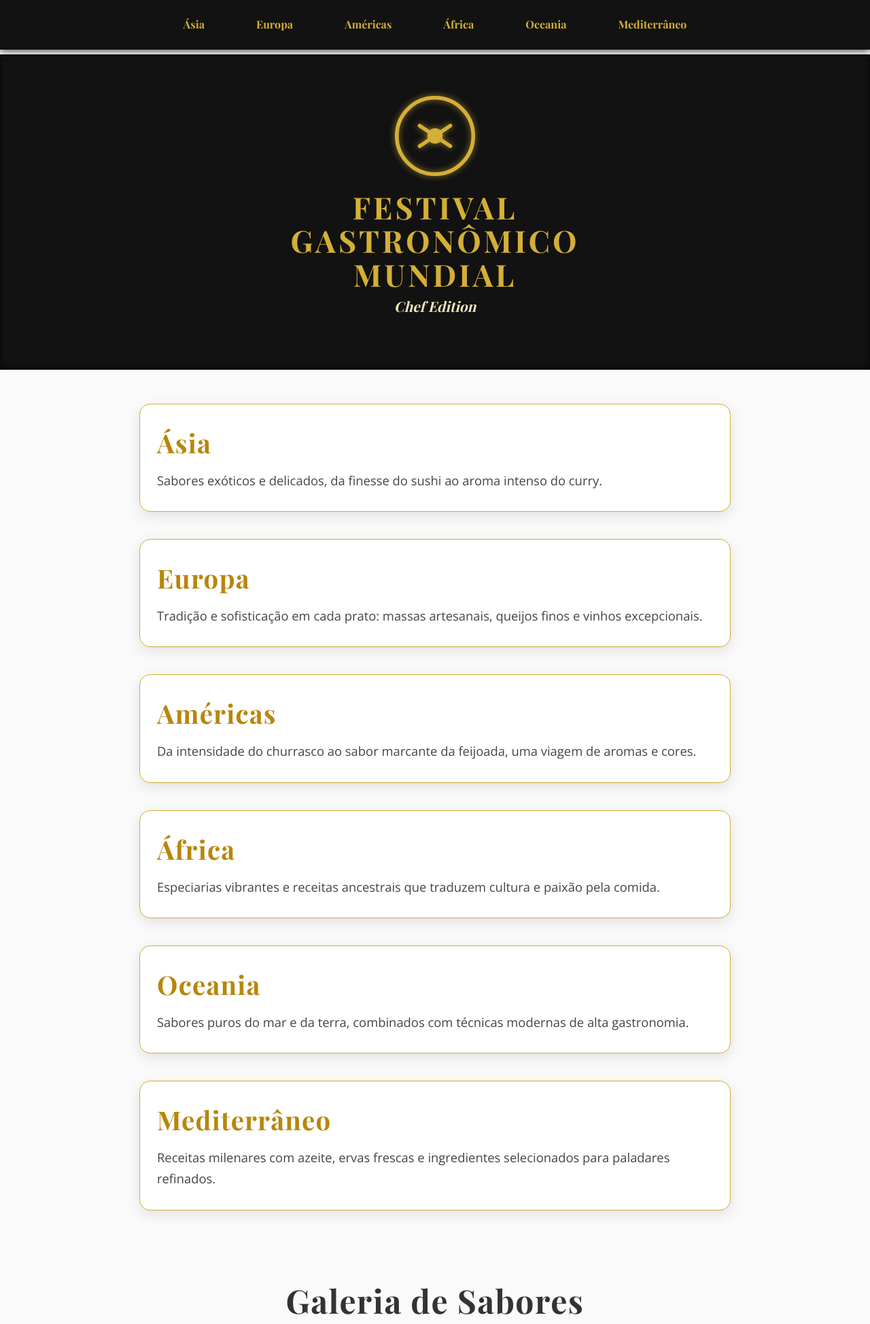
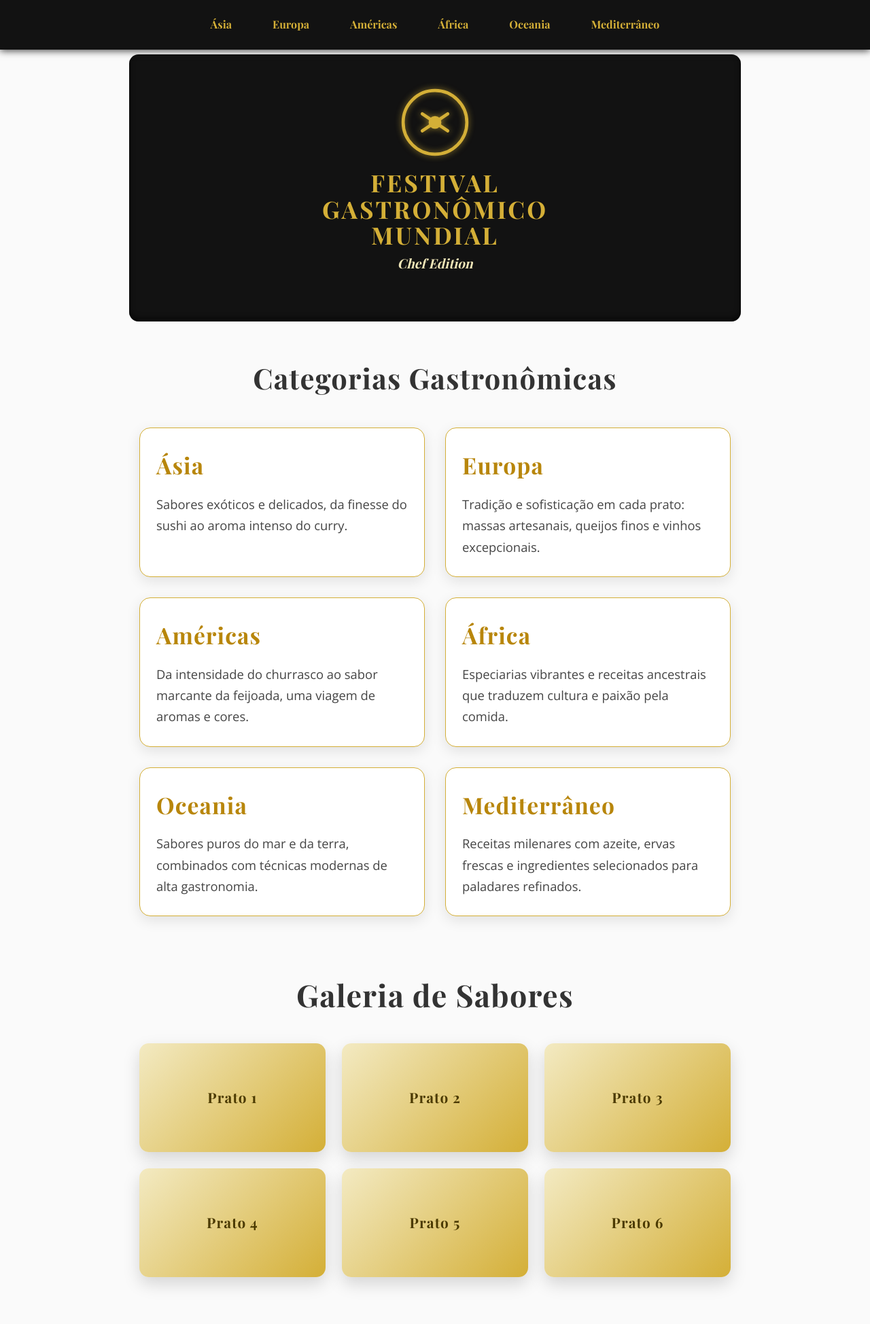
Before and after one commit to Henry-star-dev/traineee, a plain HTML site: page index.html in a window 1280 px wide. Shown: the top 1948 px of the page at 68% size. Drawn offline with nearby package versions, Linux system fonts and the light colour scheme.

Commit message:
Update index.html

```diff
--- a/index.html
+++ b/index.html
@@ -16,6 +16,7 @@
       color: #1a1a1a;
       scroll-behavior: smooth;
       padding-top: 80px;
+      line-height: 1.6;
     }
 
     nav {
@@ -27,20 +28,24 @@
       z-index: 1000;
       display: flex;
       justify-content: center;
-      padding: 15px 0;
+      overflow-x: auto;
+      padding: 15px 10px;
+      -webkit-overflow-scrolling: touch;
     }
     nav button {
+      flex-shrink: 0;
       background: transparent;
       border: none;
       color: #d4af37;
       font-weight: 700;
       font-size: 1rem;
-      margin: 0 18px;
+      margin: 0 12px;
       cursor: pointer;
-      padding: 10px 20px;
+      padding: 10px 18px;
       font-family: 'Playfair Display', serif;
       transition: color 0.3s ease, border-bottom 0.3s ease;
       border-bottom: 2px solid transparent;
+      white-space: nowrap;
     }
     nav button:hover,
     nav button:focus {
@@ -51,101 +56,115 @@
 
     header {
       text-align: center;
-      padding: 60px 20px 80px;
+      padding: 50px 15px 70px;
       background: #121212;
       color: #d4af37;
       font-family: 'Playfair Display', serif;
       box-shadow: inset 0 -4px 8px #000000aa;
       position: relative;
+      max-width: 900px;
+      margin: 0 auto;
+      border-radius: 14px;
     }
 
-    /* Logo minimalista SVG inline */
     .logo-svg {
-      width: 120px;
-      height: 120px;
+      width: 100px;
+      height: 100px;
       margin: 0 auto 20px;
       display: block;
       filter: drop-shadow(0 0 5px #d4af37aa);
     }
     .logo-text {
-      font-size: 2.8rem;
-      letter-spacing: 4px;
-      margin: 0 0 8px;
+      font-size: 2.2rem;
+      letter-spacing: 3px;
+      margin: 0 0 6px;
       font-weight: 700;
       line-height: 1.1;
     }
     .logo-subtext {
-      font-size: 1.3rem;
+      font-size: 1.2rem;
       font-style: italic;
       font-weight: 400;
       color: #f0e6b8;
       margin: 0;
     }
 
-    section.categories {
+    main {
       max-width: 900px;
       margin: 50px auto 100px;
       padding: 0 15px;
     }
+
+    section.categories {
+      margin-bottom: 80px;
+    }
     section.categories h2 {
       font-family: 'Playfair Display', serif;
-      font-size: 2.8rem;
+      font-size: 2.6rem;
       color: #333;
       text-align: center;
-      margin-bottom: 50px;
-      letter-spacing: 1.5px;
+      margin-bottom: 40px;
+      letter-spacing: 1.3px;
+    }
+
+    .categories-grid {
+      display: grid;
+      grid-template-columns: repeat(auto-fit, minmax(280px, 1fr));
+      gap: 30px;
     }
 
     article.category {
       background: #fff;
       border: 1.8px solid #d4af37;
       border-radius: 16px;
-      padding: 30px 25px;
-      margin-bottom: 40px;
+      padding: 28px 24px;
       box-shadow: 0 6px 20px rgba(0,0,0,0.1);
       transition: box-shadow 0.3s ease;
       color: #222;
+      display: flex;
+      flex-direction: column;
+      justify-content: center;
     }
     article.category:hover {
       box-shadow: 0 12px 38px rgba(0,0,0,0.18);
     }
     article.category h3 {
       font-family: 'Playfair Display', serif;
-      font-size: 2.4rem;
+      font-size: 2.1rem;
       margin-top: 0;
       margin-bottom: 14px;
       color: #b8860b;
-      letter-spacing: 1.2px;
+      letter-spacing: 1.1px;
     }
     article.category p {
       font-size: 1.15rem;
       line-height: 1.7;
       color: #444;
       margin: 0;
+      flex-grow: 1;
     }
 
     section.gallery {
-      max-width: 900px;
-      margin: 0 auto 80px;
-      padding: 0 15px;
+      margin-bottom: 80px;
     }
     section.gallery h2 {
       font-family: 'Playfair Display', serif;
-      font-size: 3rem;
+      font-size: 2.8rem;
       color: #333;
       text-align: center;
-      margin-bottom: 40px;
-      letter-spacing: 1.5px;
+      margin-bottom: 35px;
+      letter-spacing: 1.3px;
     }
     .gallery-grid {
-      display: flex;
-      flex-wrap: wrap;
-      justify-content: center;
+      display: grid;
+      grid-template-columns: repeat(auto-fit, minmax(220px, 1fr));
       gap: 24px;
+      justify-items: center;
     }
     .gallery-grid > div {
-      width: 280px;
-      height: 180px;
+      width: 100%;
+      max-width: 280px;
+      height: 160px;
       background: linear-gradient(135deg, #f3eac2, #d4af37);
       border-radius: 14px;
       box-shadow: 0 10px 25px rgba(0,0,0,0.15);
@@ -154,10 +173,12 @@
       justify-content: center;
       color: #4b3a00;
       font-family: 'Playfair Display', serif;
-      font-size: 1.4rem;
+      font-size: 1.3rem;
       font-weight: 700;
-      letter-spacing: 1.2px;
+      letter-spacing: 1.1px;
       user-select: none;
+      text-align: center;
+      padding: 0 10px;
     }
 
     footer {
@@ -166,19 +187,56 @@
       text-align: center;
       font-weight: 600;
       font-size: 1rem;
-      padding: 30px 15px;
+      padding: 28px 15px;
       letter-spacing: 1px;
       box-shadow: inset 0 4px 6px #000000aa;
+      border-radius: 0 0 14px 14px;
     }
 
-    @media (max-width: 950px) {
-      article.category {
-        max-width: 95%;
+    /* Scrollbar styling for nav on webkit browsers */
+    nav::-webkit-scrollbar {
+      height: 6px;
+    }
+    nav::-webkit-scrollbar-thumb {
+      background: #d4af37;
+      border-radius: 10px;
+    }
+    nav::-webkit-scrollbar-track {
+      background: #121212;
+    }
+
+    @media (max-width: 600px) {
+      nav button {
+        font-size: 0.9rem;
+        padding: 8px 14px;
+        margin: 0 8px;
+      }
+      header {
+        padding: 40px 15px 60px;
+        border-radius: 0;
+      }
+      .logo-svg {
+        width: 80px;
+        height: 80px;
+        margin-bottom: 16px;
+      }
+      .logo-text {
+        font-size: 1.8rem;
+        letter-spacing: 2.5px;
+      }
+      .logo-subtext {
+        font-size: 1rem;
+      }
+      section.categories h2,
+      section.gallery h2 {
+        font-size: 2rem;
+      }
+      article.category h3 {
+        font-size: 1.8rem;
       }
       .gallery-grid > div {
-        width: 90vw;
-        max-width: 350px;
-        height: 200px;
+        max-width: 100%;
+        height: 140px;
       }
     }
   </style>
@@ -204,8 +262,13 @@
     <p class="logo-subtext">Chef Edition</p>
   </header>
 
+  <main>
+
     <section class="categories">
 
+      <h2>Categorias Gastronômicas</h2>
+
+      <div class="categories-grid">
         <article class="category" id="asia">
           <h3>Ásia</h3>
           <p>Sabores exóticos e delicados, da finesse do sushi ao aroma intenso do curry.</p>
@@ -235,6 +298,7 @@
           <h3>Mediterrâneo</h3>
           <p>Receitas milenares com azeite, ervas frescas e ingredientes selecionados para paladares refinados.</p>
         </article>
+      </div>
 
     </section>
 
@@ -250,6 +314,8 @@
       </div>
     </section>
 
+  </main>
+
   <footer>
     © 2025 Festival Gastronômico Mundial - Chef Edition
   </footer>
@@ -264,5 +330,6 @@
       window.scrollTo({ top: topPos, behavior: 'smooth' });
     }
   </script>
+
 </body>
 </html>
```
Lines whose indentation alone changed are shown as unchanged.
